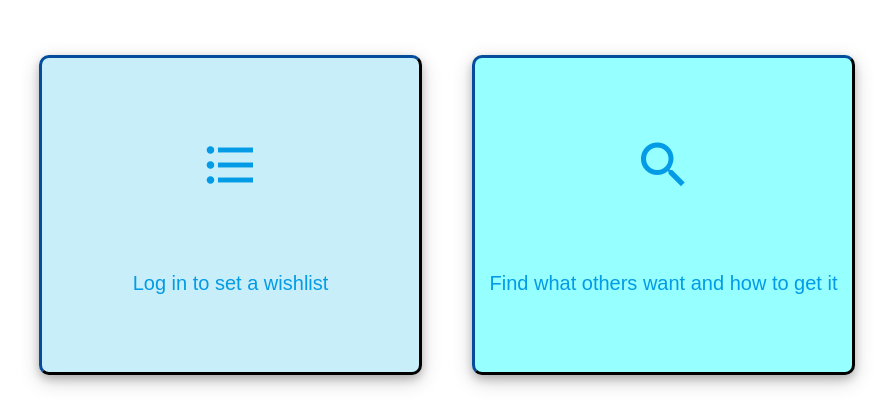
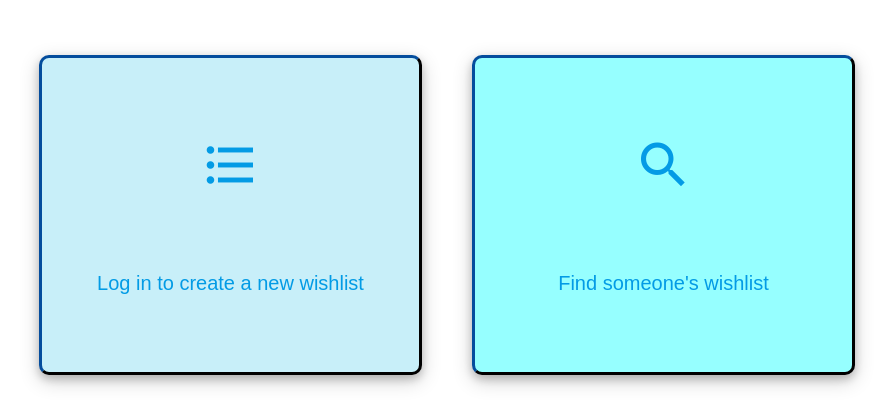
Before and after one commit to geminerald/pressie, a Flask app: page / in a window 1280 px wide. Shown: the part 386-806 px from the top of the page, without its empty margins (193-1086 px from the left). Run offline with Flask 2, Linux system fonts and the light colour scheme; some libraries are stand-ins or nearby versions.

Commit message:
updated content on home page to clarify user first steps

```diff
--- a/templates/pages/index.html
+++ b/templates/pages/index.html
@@ -10,13 +10,13 @@
 	<div class="col card" id="step1">
 		<a href="{{url_for('login')}}">
 			<i class="large material-icons">format_list_bulleted</i>
-			Log in to set a wishlist
+			Log in to create a new wishlist
 		</a>
 	</div>
 	<div class="col card" id="step2">
 		<a href="{{url_for('finder')}}">
 			<i class="large material-icons">search</i>
-			Find what others want and how to get it
+			Find someone's wishlist
 		</a>
 	</div>
 </div>
```
